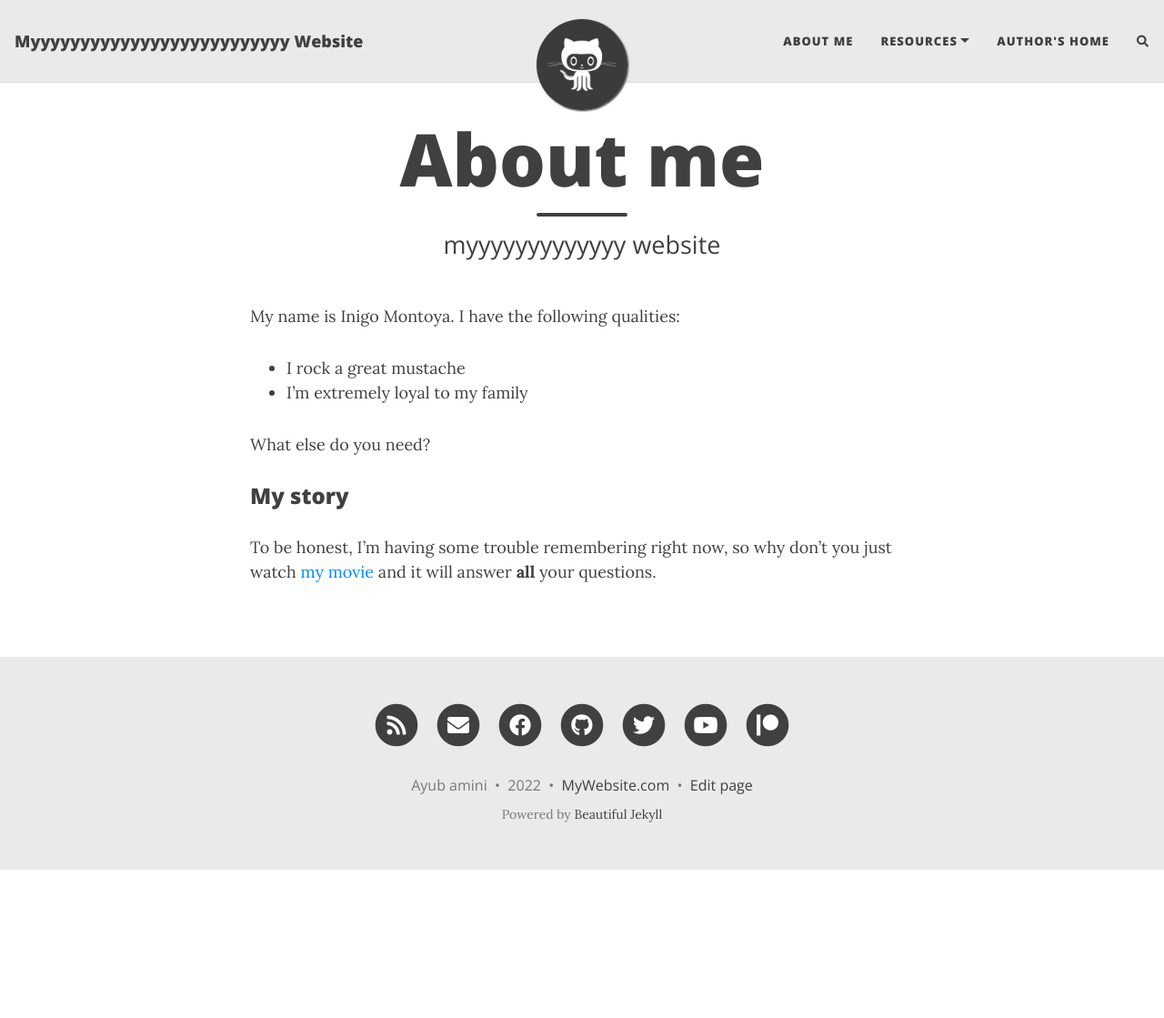
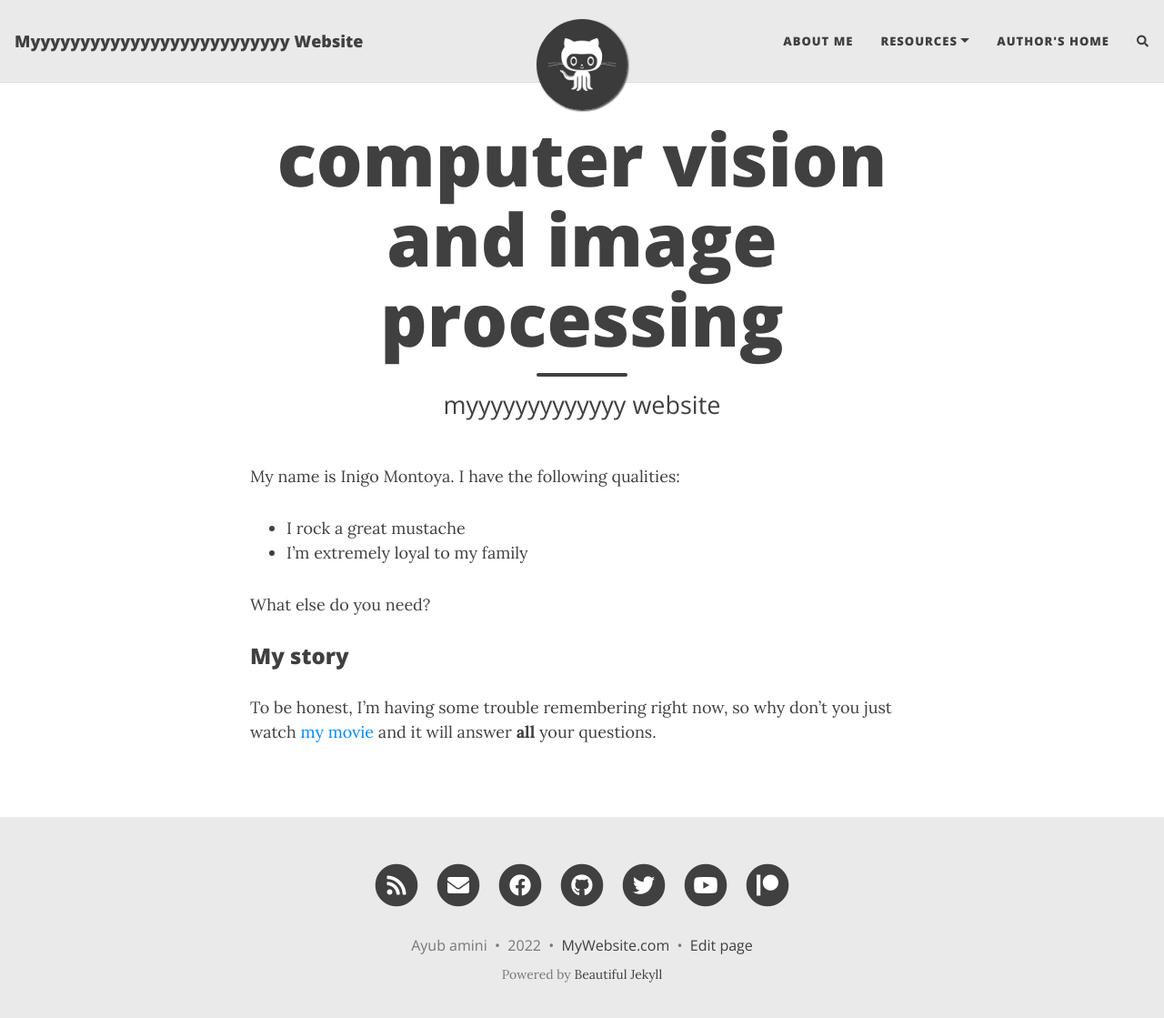
Before and after one commit to jobe1366/AYUB_AMINI.github.io, a Jekyll site: the page built from aboutme.md, in a window 1280 px wide and 1132 px high. Shown: the top 1119 px of the window at 91% size. Built offline with Jekyll 4.4.1, drawn with Linux system fonts in a browser that asks for light colours; nearby versions of some CDN libraries; comment, search, counter and statistics services are not loaded.

Commit message:
Update aboutme.md

```diff
--- a/aboutme.md
+++ b/aboutme.md
@@ -1,6 +1,6 @@
 ---
 layout: page
-title: About me
+title: computer vision and image processing
 subtitle: myyyyyyyyyyyyy  website
 ---
 
```
